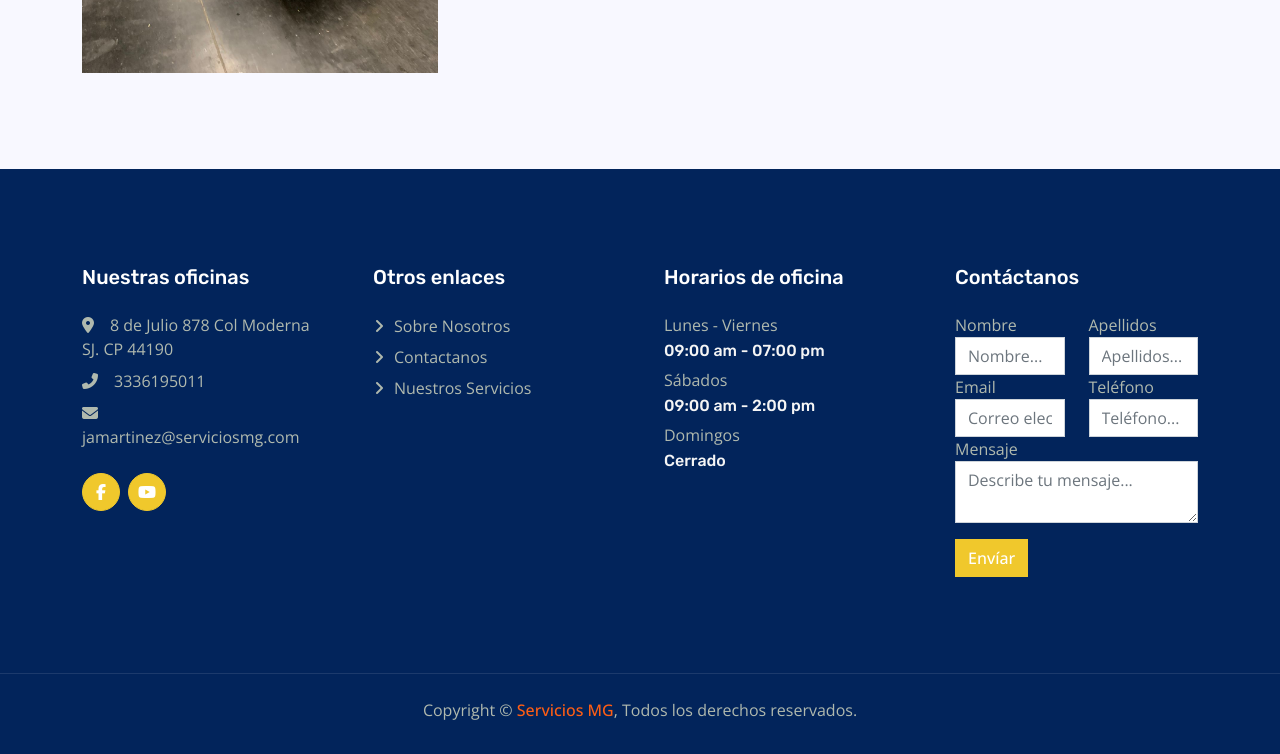
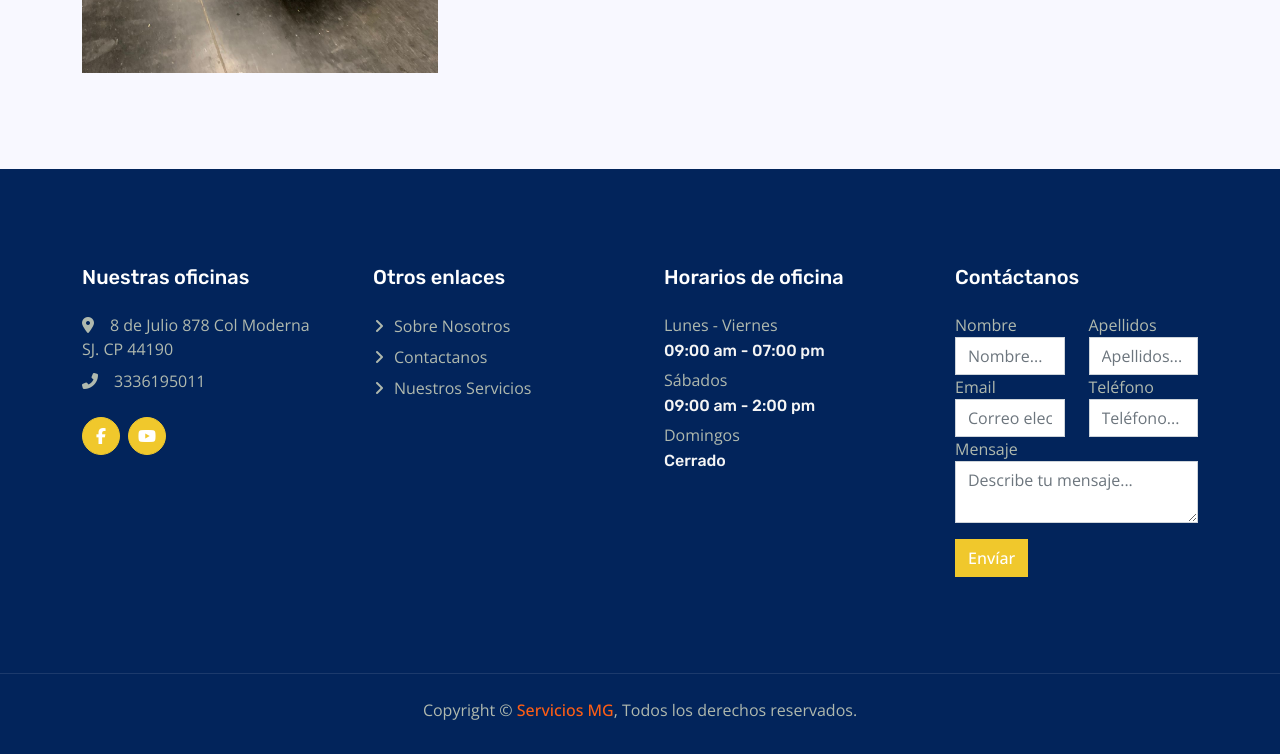
Before and after one commit to Makro-creativo/serviciomg, a plain HTML site: page index.html in a window 1280 px wide. Shown: the part 7607-8361 px from the top of the page. Drawn offline with nearby package versions, Linux system fonts and the light colour scheme.

Commit message:
Update index.html
Qutando el correo electronico en el footer

```diff
--- a/index.html
+++ b/index.html
@@ -550,7 +550,7 @@
                     <h5 class="text-white mb-4">Nuestras oficinas</h5>
                     <p class="mb-2"><i class="fa fa-map-marker-alt me-3"></i>8 de Julio 878 Col Moderna SJ. CP 44190</p>
                     <a style="color: #B0B9AE !important;" href="tel:+5213336195011"><p class="mb-2"><i class="fa fa-phone-alt me-3"></i>3336195011</p></a>
-                    <a style="color: #B0B9AE !important;" href="mailto:jamartinez@serviciosmg.com"><p class="mb-2"><i class="fa fa-envelope me-3"></i>jamartinez@serviciosmg.com</p></a>
+
                     <div class="d-flex pt-3">
                         <a class="btn btn-square btn-primary rounded-circle me-2" href=""><i
                                 class="fab fa-facebook-f"></i></a>
```
